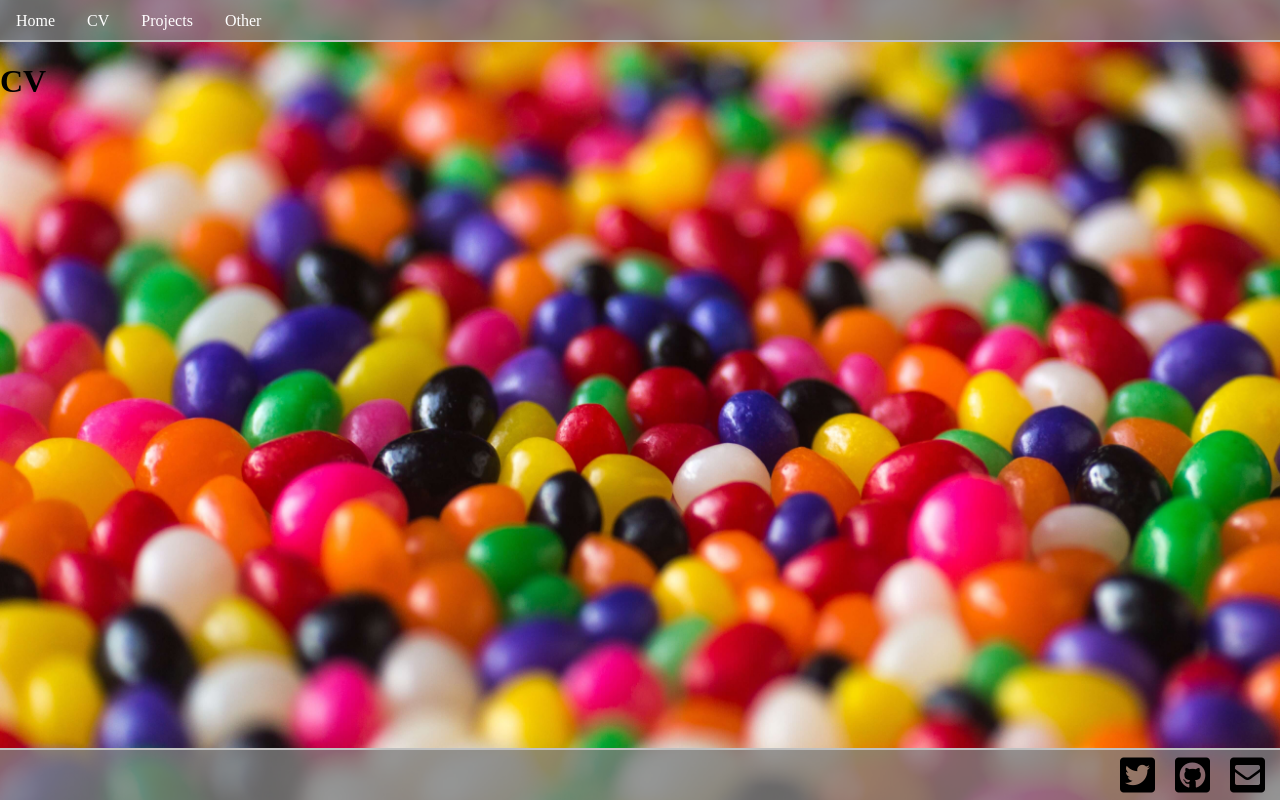
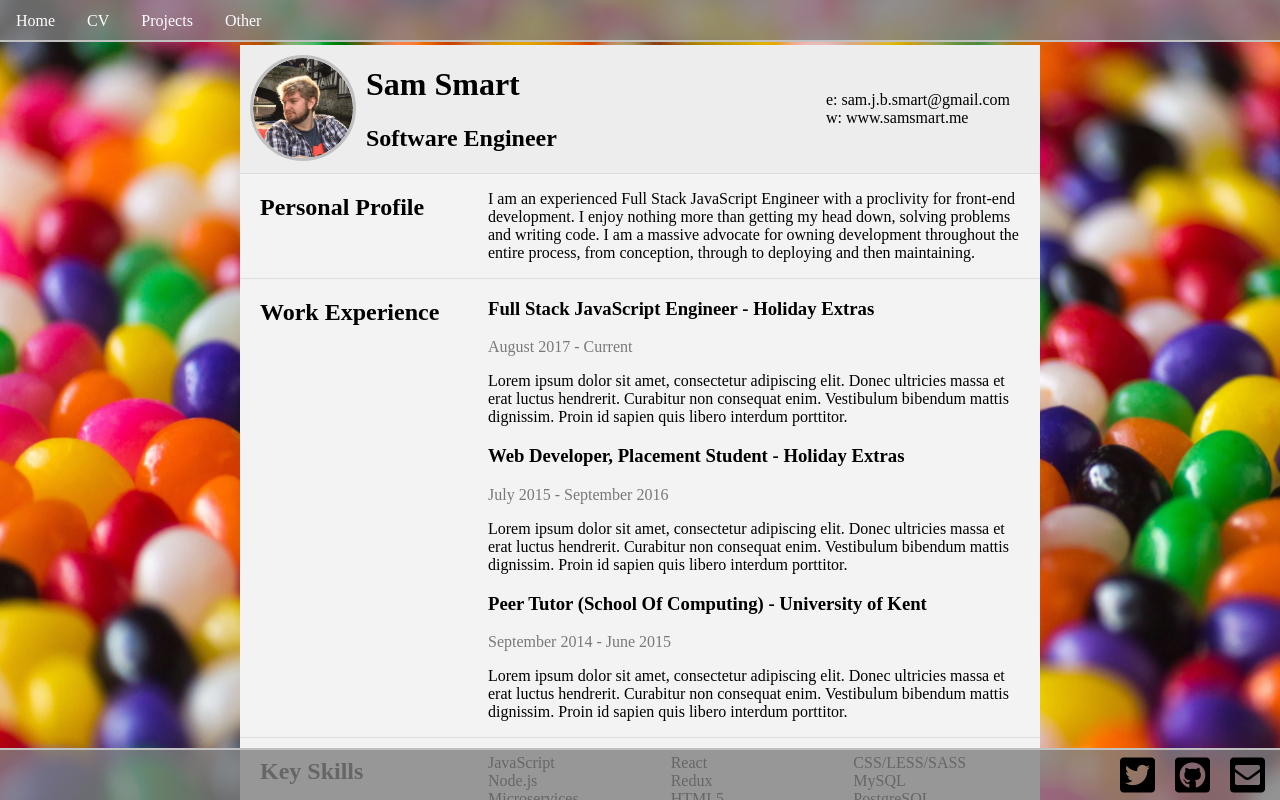
Before and after one commit to pseudosmart/portfolio, a React app: page /CV in a window 1280 px wide. Built offline with nearby package versions, Linux system fonts and the light colour scheme.

Commit message:
V1 and styling tweaks

```diff
--- a/src/index.html
+++ b/src/index.html
@@ -10,7 +10,7 @@
   <title>Sam Smart - 2018</title>
 </head>
 
-<body>
+<body class="background">
   <div id="root"></div>
 </body>
 
--- a/src/javascript/App.js
+++ b/src/javascript/App.js
@@ -1,4 +1,4 @@
-import React, { Component } from 'react'
+import React, { Component, Fragment } from 'react'
 import { Switch, Route } from 'react-router-dom'
 
 import Navbar from './components/Navbar'
@@ -11,7 +11,7 @@ import Footer from './components/Footer'
 class App extends Component {
   render() {
     return (
-      <div className="App">
+      <Fragment>
         <Navbar />
         <Switch>
           <Route exact path='/' component={Home} />
@@ -20,7 +20,7 @@ class App extends Component {
           <Route path='/Other' component={Other} />
         </Switch>
         <Footer />
-      </div>
+      </Fragment>
     )
   }
 }
--- a/src/javascript/containers/CV.js
+++ b/src/javascript/containers/CV.js
@@ -1,9 +1,112 @@
 import React from 'react'
+const SamThumbnail = require('../../assets/SamCanterburyOct2018.png')
 
-const CVContainer = () => {
-  return (
-    <h1>CV</h1>
-  )
-}
+const CVContainer = () => (
+  <div className="cv">
+    <div className="header">
+      <div className="thumbnail">
+        <figure>
+          <img src={SamThumbnail} alt="Sam Smart" />
+        </figure>
+      </div>
+
+      <div className="name">
+        <h1>Sam Smart</h1>
+        <h2>Software Engineer</h2>
+      </div>
+
+      <div id="contactDetails" className="contact">
+        <ul className="list-unstyled">
+          <li>e: <a href="mailto:joe@bloggs.com" target="_blank">sam.j.b.smart@gmail.com</a></li>
+          <li>w: <a href="https://www.samsmart.me">www.samsmart.me</a></li>
+        </ul>
+      </div>
+    </div>
+
+    <div className="content">
+      <section>
+        <div className="section-title">
+          <h1>Personal Profile</h1>
+        </div>
+
+        <div className="section-content">
+          <p>
+            I am an experienced Full Stack JavaScript Engineer with a proclivity for front-end development.
+            I enjoy nothing more than getting my head down, solving problems and writing code.
+            I am a massive advocate for owning development throughout the entire process, from conception, through to deploying and then maintaining.
+          </p>
+        </div>
+      </section>
+
+
+      <section>
+        <div className="section-title">
+          <h1>Work Experience</h1>
+        </div>
+
+        <div className="section-content">
+          <h3>Full Stack JavaScript Engineer - Holiday Extras</h3>
+          <p className="text-muted">August 2017 - Current</p>
+          <p>Lorem ipsum dolor sit amet, consectetur adipiscing elit. Donec ultricies massa et erat luctus hendrerit. Curabitur non consequat enim. Vestibulum bibendum mattis dignissim. Proin id sapien quis libero interdum porttitor.</p>
+
+          <h3>Web Developer, Placement Student - Holiday Extras</h3>
+          <p className="text-muted">July 2015 - September 2016</p>
+          <p>
+            Lorem ipsum dolor sit amet, consectetur adipiscing elit. Donec ultricies massa et erat luctus hendrerit. Curabitur non consequat enim. Vestibulum bibendum mattis dignissim. Proin id sapien quis libero interdum porttitor.
+          </p>
+
+          <h3>Peer Tutor (School Of Computing) - University of Kent</h3>
+          <p className="text-muted">September 2014 - June 2015</p>
+          <p>Lorem ipsum dolor sit amet, consectetur adipiscing elit. Donec ultricies massa et erat luctus hendrerit. Curabitur non consequat enim. Vestibulum bibendum mattis dignissim. Proin id sapien quis libero interdum porttitor.</p>
+        </div>
+      </section>
+
+
+      <section>
+        <div className="section-title">
+          <h1>Key Skills</h1>
+        </div>
+
+        <div className="section-content">
+          <ul className="skills list-unstyled">
+            <li>JavaScript</li>
+            <li>Node.js</li>
+            <li>Microservices</li>
+            <li>React</li>
+            <li>Redux</li>
+            <li>HTML5</li>
+            <li>CSS/LESS/SASS</li>
+            <li>MySQL</li>
+            <li>PostgreSQL</li>
+          </ul>
+        </div>
+      </section>
+
+
+      <section>
+        <div className="section-title">
+          <h1>Education</h1>
+        </div>
+
+        <div className="section-content">
+          <h3>University of Kent</h3>
+          <p className="text-muted">September 2013 - June 2017</p>
+          <p className="subDetails">First Class BSc (Hons) Computer Science with a Year in Industry</p>
+          <p>Lorem ipsum dolor sit amet, consectetur adipiscing elit. Donec ultricies massa et erat luctus hendrerit. Curabitur non consequat enim.</p>
+
+          <h3>St Laurence Secondary School</h3>
+          <p className="text-muted">September 2006 - July 2013</p>
+          <ul className="list-unstyled">
+            <li>3 A-Levels: Mathematics, Futher Mathematics and Physics</li>
+            <li>AS-Level: Chemistry</li>
+            <li>12 GCSEs: Including English, Mathematics and Science </li>
+          </ul>
+        </div>
+      </section>
+
+    </div>
+  </div>
+)
+
 
 export default CVContainer
--- a/src/javascript/containers/Home.js
+++ b/src/javascript/containers/Home.js
@@ -3,6 +3,7 @@ const SamThumbnail = require('../../assets/SamCanterburyOct2018.png')
 
 const HomeContainer = () => {
   return (
+    <div className="home">
     <div className="profile">
       <div className="thumbnail">
         <figure>
@@ -14,6 +15,7 @@ const HomeContainer = () => {
         <p>Software Engineer at <a href="https://www.holidayextras.co.uk/">Holiday Extras</a></p>
       </div>
     </div>
+    </div>
   )
 }
 
--- /dev/null
+++ b/src/stylesheets/cv.scss
@@ -0,0 +1,72 @@
+.cv {
+  width: 90%;
+  max-width: 800px;
+  margin: 45px auto;
+  background: #f3f3f3;
+
+  .thumbnail {
+    float: left;
+    margin: 10px;
+  }
+
+  .thumbnail figure img  {
+    width: 100px;
+  }
+
+  figure {
+    width: 100px;
+    height: 100px;
+  }
+
+  .header {
+    background: #ededed;
+    .name { float: left; }
+    .contact {
+      float: right;
+      margin: 30px;
+      a {
+        color: black;
+        text-decoration: none;
+      }
+    }
+  }
+
+  .header:after, section:after {
+    content: "";
+    display: table;
+    clear: both;
+  }
+
+  .content {
+    section {
+      padding: 0 20px;
+      .section-title {
+        float: left;
+        width: 25%;
+      }
+      .section-content {
+        float: right;
+        width: 70%;
+      }
+    }
+
+    .skills {
+      column-count: 3;
+      padding: 0;
+    }
+
+  }
+}
+
+body {
+  background: #181818;
+}
+
+section:last-child {
+    padding: 20px 0 10px;
+}
+
+section {
+    border-top: 1px solid #dedede;
+    padding: 20px 0 0;
+}
--- /dev/null
+++ b/src/stylesheets/home.scss
@@ -0,0 +1,79 @@
+.background {
+  background: url('../assets/Jellybeans.png') no-repeat center center fixed;
+  -webkit-background-size: cover;
+  -moz-background-size: cover;
+  -o-background-size: cover;
+  background-size: cover;
+  background-repeat:no-repeat;
+}
+
+.text-muted {
+  opacity: 0.5;
+}
+
+.list-unstyled {
+  list-style-type: none;
+}
+
+.thumbnail figure img  {
+  width: 200px;
+  border-radius: 50%;
+
+  -webkit-transform: scale(1);
+	transform: scale(1);
+	-webkit-transition: .3s ease-in-out;
+  transition: .3s ease-in-out;
+}
+
+.thumbnail figure:hover img {
+	-webkit-transform: scale(1.3);
+  transform: scale(1.3);
+  // cursor: pointer;
+}
+
+.home {
+  position: relative;
+  height: 100%;
+}
+
+.profile {
+  position: absolute;
+  top: 40%;
+  left: 50%;
+  transform: translate(-50%, -40%);
+}
+
+figure {
+  border-radius: 50%;
+  border: 3px solid silver;
+	width: 200px;
+	height: 200px;
+	margin: 0;
+	padding: 0;
+  overflow: hidden;
+  display: block;
+  margin-left: auto;
+  margin-right: auto;
+}
+
+.bio {
+  text-align: center;
+  color: black;
+  font-size: 20px;
+  -webkit-text-fill-color: white;
+  -webkit-text-stroke-width: 0.2px;
+  -webkit-text-stroke-color: black;
+
+  a {
+    text-decoration: none;
+    // color: black;
+    // font-size: 20px;
+    // -webkit-text-fill-color: white;
+    // -webkit-text-stroke-width: 0.2px;
+    // -webkit-text-stroke-color: black;
+  }
+}
+
+@import './navbar.scss';
+@import './footer.scss';
+@import './cv.scss';
--- a/src/stylesheets/main.scss
+++ b/src/stylesheets/main.scss
@@ -1,5 +1,20 @@
+html {
+  overflow: hidden;
+  height: 100%;
+}
+
 body {
+  width: 100%;
+  height: 100%;
+  overflow: auto;
   margin: 0;
+}
+
+#root {
+  height: 100%;
+}
+
+.background {
   background: url('../assets/Jellybeans.png') no-repeat center center fixed;
   -webkit-background-size: cover;
   -moz-background-size: cover;
@@ -8,56 +23,15 @@ body {
   background-repeat:no-repeat;
 }
 
-.thumbnail figure img  {
-  width: 200px;
-  border-radius: 50%;
-
-  -webkit-transform: scale(1);
-	transform: scale(1);
-	-webkit-transition: .3s ease-in-out;
-  transition: .3s ease-in-out;
+.text-muted {
+  opacity: 0.5;
 }
 
-.thumbnail figure:hover img {
-	-webkit-transform: scale(1.3);
-  transform: scale(1.3);
-  // cursor: pointer;
-}
-
-.profile {
-  margin-top: 15%;
-}
-
-figure {
-  border-radius: 50%;
-  border: 3px solid silver;
-	width: 200px;
-	height: 200px;
-	margin: 0;
-	padding: 0;
-  overflow: hidden;
-  display: block;
-  margin-left: auto;
-  margin-right: auto;
-}
-
-.bio {
-  text-align: center;
-  color: black;
-  font-size: 20px;
-  -webkit-text-fill-color: white;
-  -webkit-text-stroke-width: 0.2px;
-  -webkit-text-stroke-color: black;
-
-  a {
-    text-decoration: none;
-    // color: black;
-    // font-size: 20px;
-    // -webkit-text-fill-color: white;
-    // -webkit-text-stroke-width: 0.2px;
-    // -webkit-text-stroke-color: black;
-  }
+.list-unstyled {
+  list-style-type: none;
 }
 
 @import './navbar.scss';
 @import './footer.scss';
+@import './cv.scss';
+@import './home.scss';
--- a/src/stylesheets/navbar.scss
+++ b/src/stylesheets/navbar.scss
@@ -2,9 +2,14 @@
   background-color: rgba(128, 128, 128, 0.8);
   border-bottom: 2px solid silver;
   height: 40px;
+  z-index: 2;
+
+  position: fixed;
+  left: 0;
+  top: 0;
+  width: 100%;
 
   ul {
-    list-style-type: none;
     margin: 0;
     padding: 0;
     // overflow: hidden;
```
Lines whose indentation alone changed are shown as unchanged.
